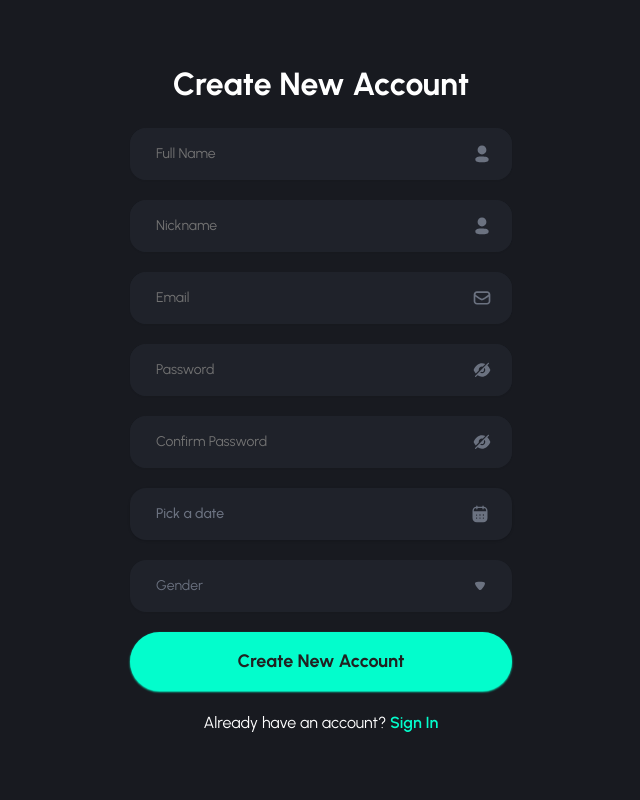
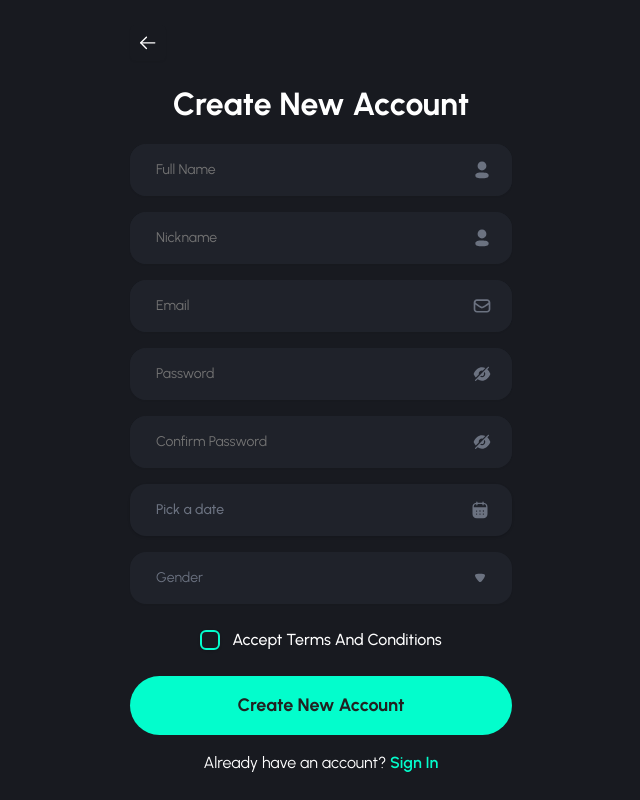
Before and after one commit to manuel-barreiro/tipoChat, a React (Vite) app: page /sign-up in a window 1280 px wide. Shown: the whole page, without its empty margins (319-959 px from the left). Built offline with nearby package versions, Linux system fonts and the light colour scheme.

Commit message:
checkbox y backbutton

```diff
--- a/src/assets/icons.jsx
+++ b/src/assets/icons.jsx
@@ -85,3 +85,41 @@ export const CaretDown = ({ color = "currentColor", ...props }) => (
     />
   </svg>
 )
+
+export const Check = ({ color = "currentColor", ...props }) => (
+  <svg
+    width="11"
+    height="9"
+    viewBox="0 0 11 9"
+    fill="none"
+    xmlns="http://www.w3.org/2000/svg"
+    {...props}
+  >
+    <path
+      fillRule="evenodd"
+      clipRule="evenodd"
+      d="M10.0504 1.11612C10.5385 1.60427 10.5385 2.39573 10.0504 2.88388L5.05039 7.88388C4.56223 8.37204 3.77078 8.37204 3.28262 7.88388L0.78262 5.38388C0.294465 4.89573 0.294465 4.10427 0.78262 3.61612C1.27078 3.12796 2.06223 3.12796 2.55039 3.61612L4.1665 5.23223L8.28262 1.11612C8.77078 0.627961 9.56223 0.627961 10.0504 1.11612Z"
+      fill={color}
+    />
+  </svg>
+)
+
+export const LeftArrow = ({ color = "currentColor", ...props }) => (
+  <svg
+    width="20"
+    height="17"
+    viewBox="0 0 20 17"
+    fill="none"
+    xmlns="http://www.w3.org/2000/svg"
+    {...props}
+  >
+    <path
+      d="M19.3334 8.32002C19.3334 8.763 19.0042 9.12909 18.5771 9.18703L18.4584 9.19502L0.958372 9.19502C0.475124 9.19502 0.0833721 8.80327 0.0833721 8.32002C0.0833721 7.87704 0.412552 7.51095 0.839642 7.45301L0.958372 7.44502L18.4584 7.44502C18.9416 7.44502 19.3334 7.83677 19.3334 8.32002Z"
+      fill={color}
+    />
+    <path
+      d="M8.63386 14.7284C8.97631 15.0694 8.9775 15.6234 8.63653 15.9659C8.32655 16.2772 7.84051 16.3065 7.49742 16.053L7.39909 15.9685L0.340761 8.94053C0.0285177 8.62963 0.000113487 8.14183 0.25556 7.79875L0.34071 7.70048L7.39904 0.671315C7.74146 0.330315 8.29548 0.331462 8.63648 0.673877C8.94648 0.985164 8.97371 1.47133 8.71884 1.81335L8.63392 1.91131L2.19855 8.32083L8.63386 14.7284Z"
+      fill={color}
+    />
+  </svg>
+)
--- a/src/components/Layout.jsx
+++ b/src/components/Layout.jsx
@@ -3,7 +3,7 @@ import { Outlet } from "react-router-dom"
 export default function Layout() {
   return (
     <main className="flex h-auto w-full items-center justify-center bg-dark-1">
-      <div className="flex h-[100dvh] w-full max-w-[430px] flex-col justify-center bg-dark-1 px-6">
+      <div className="flex h-auto min-h-[100dvh] w-full max-w-[430px] flex-col justify-center bg-dark-1 px-6 py-6">
         <Outlet />
       </div>
     </main>
--- /dev/null
+++ b/src/components/buttons/BackButton.jsx
@@ -0,0 +1,23 @@
+import React from "react"
+import { useNavigate } from "react-router-dom"
+import { Button } from "@/components/ui/button"
+import { LeftArrow } from "@/assets/icons"
+
+export default function BackButton() {
+  const navigate = useNavigate()
+
+  const handleGoBack = () => {
+    navigate(-1)
+  }
+
+  return (
+    <Button
+      onClick={handleGoBack}
+      variant="outline"
+      size="icon"
+      className="border-transparent bg-transparent hover:border-input-focus focus:border-input-focus"
+    >
+      <LeftArrow className="h-4 w-4" />
+    </Button>
+  )
+}
--- a/src/components/buttons/PrimaryButton.jsx
+++ b/src/components/buttons/PrimaryButton.jsx
@@ -1,6 +1,6 @@
 export default function PrimaryButton({ text = "Button" }) {
   return (
-    <button className="w-full rounded-full bg-primary p-4 shadow-sm shadow-primary duration-300 ease-in-out hover:scale-105">
+    <button className="w-full rounded-full bg-primary p-4 shadow-primary duration-300 ease-in-out hover:drop-shadow-lg">
       <span className="text-body-large font-bold text-grey-900">{text}</span>
     </button>
   )
--- /dev/null
+++ b/src/components/input/CheckboxInput.jsx
@@ -0,0 +1,21 @@
+import { Checkbox } from "@/components/ui/checkbox"
+import {
+  FormControl,
+  FormItem,
+  FormLabel,
+  // FormMessage,
+} from "@/components/ui/form"
+
+export default function CheckboxDemo({ field, text }) {
+  return (
+    <FormItem className="flex flex-row items-center justify-center space-x-3 space-y-0 rounded-md p-2">
+      <FormControl>
+        <Checkbox checked={field.value} onCheckedChange={field.onChange} />
+      </FormControl>
+      <div className="leading-none">
+        <FormLabel className="text-body-medium">{text}</FormLabel>
+      </div>
+      {/* <FormMessage className="text-body-small text-red" /> */}
+    </FormItem>
+  )
+}
--- a/src/components/onboarding/Onboarding.jsx
+++ b/src/components/onboarding/Onboarding.jsx
@@ -5,7 +5,7 @@ import { Link } from "react-router-dom"
 
 export default function Onboarding() {
   return (
-    <section className="relative flex h-[100%] flex-col items-center justify-evenly">
+    <section className="relative flex h-[100%] flex-col items-center justify-evenly gap-5">
       <OnboardingIcon className="ml-12" />
       <div className="flex flex-col gap-5 px-5 pb-6 text-center">
         <h1 className="text-heading-2">
--- a/src/components/signUp/SignUp.jsx
+++ b/src/components/signUp/SignUp.jsx
@@ -1,8 +1,10 @@
 import SignUpForm from "./components/SignUpForm"
+import BackButton from "@/components/buttons/BackButton"
 
 export default function SignUp() {
   return (
-    <section className="flex justify-center">
+    <section className="flex h-auto flex-col gap-6">
+      <BackButton />
       <SignUpForm />
     </section>
   )
--- a/src/components/signUp/components/SignUpForm.jsx
+++ b/src/components/signUp/components/SignUpForm.jsx
@@ -5,6 +5,7 @@ import { Form, FormField, FormItem, FormMessage } from "@/components/ui/form"
 import SignUpInput from "@/components/input/SignUpInput"
 import DateInput from "@/components/input/DateInput"
 import SelectInput from "@/components/input/SelectInput"
+import CheckboxInput from "@/components/input/CheckboxInput"
 import PrimaryButton from "@/components/buttons/PrimaryButton"
 import { UserIcon, EmailIcon, PasswordIcon } from "@/assets/icons"
 import staticData from "@/static/staticData"
@@ -21,12 +22,12 @@ const formSchema = z
       required_error: "A date of birth is required.",
     }),
     gender: z.enum(["male", "female", "other"], { message: "Select gender" }),
-    // acceptTerms: z
-    //   .boolean()
-    //   .refine(
-    //     (val) => val === true,
-    //     "You must accept the terms and conditions"
-    //   ),
+    acceptTerms: z
+      .boolean()
+      .refine(
+        (val) => val === true,
+        "You must accept the terms and conditions"
+      ),
   })
   .refine((data) => data.password === data.confirmPassword, {
     message: "Passwords don't match",
@@ -93,6 +94,7 @@ export default function SignUpForm() {
       confirmPassword: "",
       dateOfBirth: "",
       gender: "",
+      acceptTerms: false,
     },
   })
 
@@ -107,7 +109,7 @@ export default function SignUpForm() {
     <Form {...form}>
       <form
         onSubmit={form.handleSubmit(onSubmit)}
-        className="flex w-full flex-col gap-5"
+        className="flex h-auto w-full flex-col gap-4"
       >
         <h1 className="mb-1 text-center text-heading-3">Create New Account</h1>
 
@@ -144,6 +146,14 @@ export default function SignUpForm() {
           )}
         />
 
+        <FormField
+          control={form.control}
+          name="acceptTerms"
+          render={({ field }) => (
+            <CheckboxInput field={field} text={"Accept Terms And Conditions"} />
+          )}
+        />
+
         <PrimaryButton type="submit" text="Create New Account">
           Submit
         </PrimaryButton>
--- a/src/components/ui/button.jsx
+++ b/src/components/ui/button.jsx
@@ -1,6 +1,6 @@
 import * as React from "react"
 import { Slot } from "@radix-ui/react-slot"
-import { cva } from "class-variance-authority";
+import { cva } from "class-variance-authority"
 
 import { cn } from "@/lib/utils"
 
@@ -14,10 +14,11 @@ const buttonVariants = cva(
         destructive:
           "bg-red-500 text-neutral-50 shadow-sm hover:bg-red-500/90 dark:bg-red-900 dark:text-neutral-50 dark:hover:bg-red-900/90",
         outline:
-          "border border-neutral-200 bg-white shadow-sm hover:bg-neutral-100 hover:text-neutral-900 dark:border-neutral-800 dark:bg-neutral-950 dark:hover:bg-neutral-800 dark:hover:text-neutral-50",
+          "border border-neutral-200 bg-white shadow-sm hover:bg-primary hover:text-neutral-900 dark:border-neutral-800 dark:bg-neutral-950 dark:hover:bg-neutral-800 dark:hover:text-neutral-50",
         secondary:
           "bg-neutral-100 text-neutral-900 shadow-sm hover:bg-neutral-100/80 dark:bg-neutral-800 dark:text-neutral-50 dark:hover:bg-neutral-800/80",
-        ghost: "hover:bg-neutral-100 hover:text-neutral-900 dark:hover:bg-neutral-800 dark:hover:text-neutral-50",
+        ghost:
+          "hover:bg-neutral-100 hover:text-neutral-900 dark:hover:bg-neutral-800 dark:hover:text-neutral-50",
         link: "text-neutral-900 underline-offset-4 hover:underline dark:text-neutral-50",
       },
       size: {
@@ -34,15 +35,18 @@ const buttonVariants = cva(
   }
 )
 
-const Button = React.forwardRef(({ className, variant, size, asChild = false, ...props }, ref) => {
-  const Comp = asChild ? Slot : "button"
-  return (
-    (<Comp
-      className={cn(buttonVariants({ variant, size, className }))}
-      ref={ref}
-      {...props} />)
-  );
-})
+const Button = React.forwardRef(
+  ({ className, variant, size, asChild = false, ...props }, ref) => {
+    const Comp = asChild ? Slot : "button"
+    return (
+      <Comp
+        className={cn(buttonVariants({ variant, size, className }))}
+        ref={ref}
+        {...props}
+      />
+    )
+  }
+)
 Button.displayName = "Button"
 
 export { Button, buttonVariants }
--- a/src/components/ui/checkbox.jsx
+++ b/src/components/ui/checkbox.jsx
@@ -1,6 +1,7 @@
 import * as React from "react"
 import * as CheckboxPrimitive from "@radix-ui/react-checkbox"
-import { CheckIcon } from "@radix-ui/react-icons"
+// import { CheckIcon } from "@radix-ui/react-icons"
+import { Check } from "@/assets/icons"
 
 import { cn } from "@/lib/utils"
 
@@ -8,12 +9,15 @@ const Checkbox = React.forwardRef(({ className, ...props }, ref) => (
   <CheckboxPrimitive.Root
     ref={ref}
     className={cn(
-      "peer h-4 w-4 shrink-0 rounded-sm border border-neutral-200 border-neutral-900 shadow focus-visible:outline-none focus-visible:ring-1 focus-visible:ring-neutral-950 disabled:cursor-not-allowed disabled:opacity-50 data-[state=checked]:bg-neutral-900 data-[state=checked]:text-neutral-50 dark:border-neutral-800 dark:border-neutral-50 dark:focus-visible:ring-neutral-300 dark:data-[state=checked]:bg-neutral-50 dark:data-[state=checked]:text-neutral-900",
+      "border-1 peer h-5 w-5 shrink-0 rounded-md border-2 border-primary shadow focus-visible:outline-none focus-visible:ring-1 disabled:cursor-not-allowed disabled:opacity-50 data-[state=checked]:bg-primary data-[state=checked]:text-dark-1",
       className
     )}
-    {...props}>
-    <CheckboxPrimitive.Indicator className={cn("flex items-center justify-center text-current")}>
-      <CheckIcon className="h-4 w-4" />
+    {...props}
+  >
+    <CheckboxPrimitive.Indicator
+      className={cn("flex items-center justify-center text-current")}
+    >
+      <Check className="h-3 w-3" />
     </CheckboxPrimitive.Indicator>
   </CheckboxPrimitive.Root>
 ))
```
